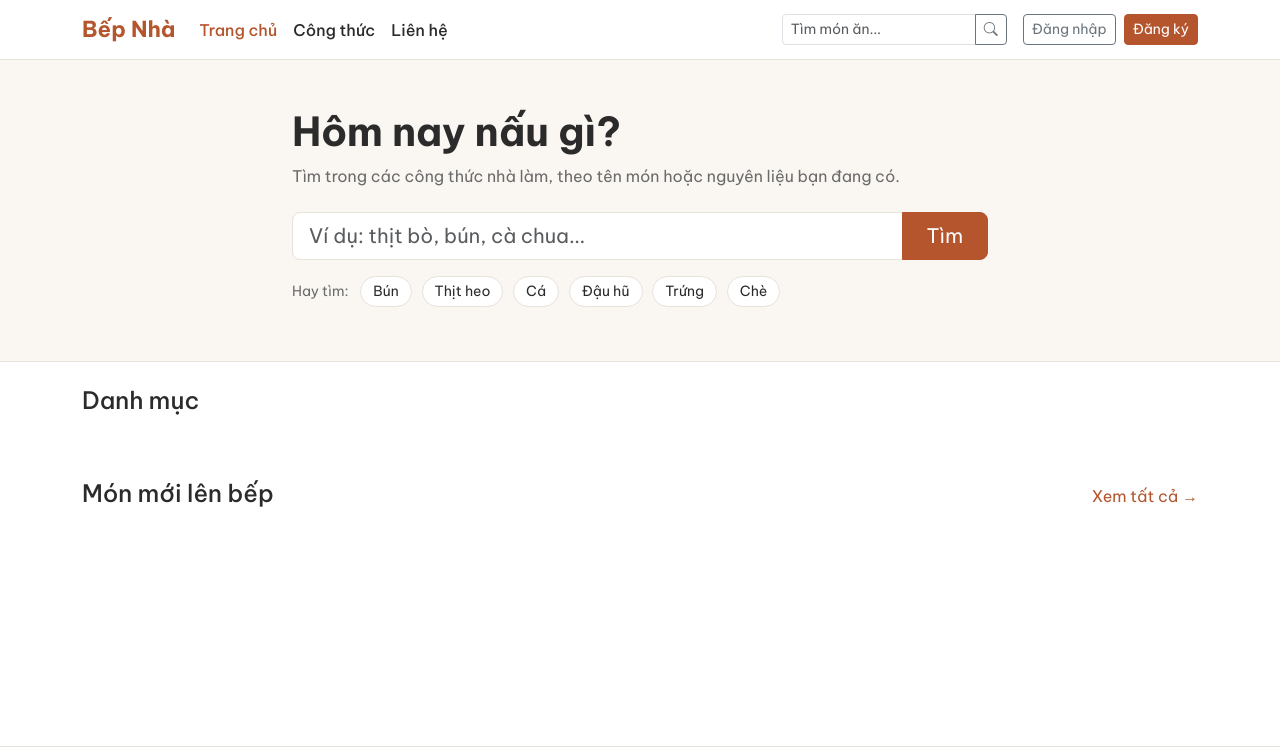
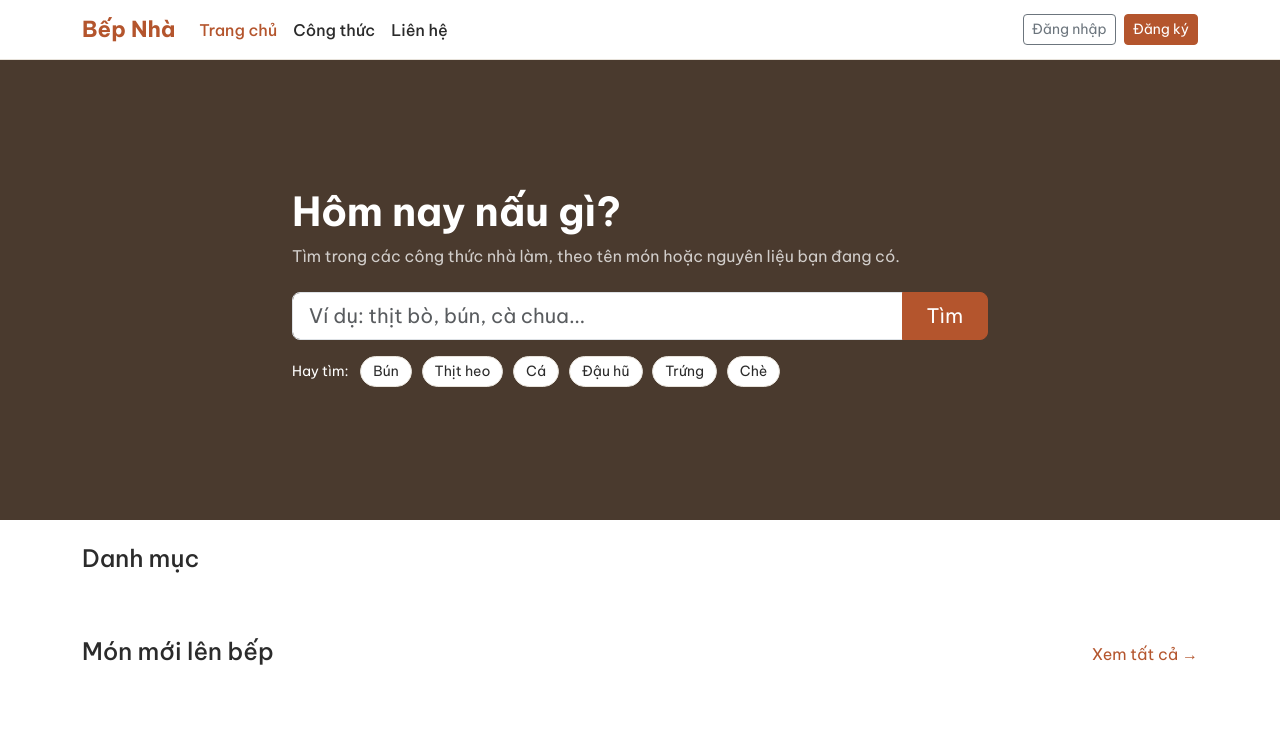
Before and after one commit to KabosuNeko/bepnha, an ASP.NET MVC app: page / in a window 1280 px wide. Shown: the top 747 px of the page. Run offline with ASP.NET Core 8 and stand-ins for ASP.NET MVC 5, Linux system fonts and the light colour scheme; the project's own start-up code is not run, and a stand-in starts its controllers and pages; some libraries are stand-ins or nearby versions.

Commit message:
style: put slideshow behind home search, avoid duplicate search box
- Home slideshow becomes the background of "Hôm nay nấu gì?" with a
  clickable dish link in the corner
- Hide the navbar search on Home and Recipes pages that have their own
- Add User entity to the EDMX diagram

```diff
--- a/RecipeSharingWebsite/Content/Site.css
+++ b/RecipeSharingWebsite/Content/Site.css
@@ -90,17 +90,51 @@ h1, h2, h3, h4, h5 {
     border-color: #2B2B2B;
 }
 
-/* Trang chủ: khối tìm kiếm */
-.search-hero {
-    background: #FAF7F2;
-    border-bottom: 1px solid #E7E2DA;
+/* Trang chủ: slideshow làm nền, khối tìm kiếm nằm đè lên trên */
+.hero-slider {
+    position: relative;
+    min-height: 460px; /* chưa có món nào thì vẫn đủ chỗ cho ô tìm */
+    background: #4A3A2E;
 }
 
-.search-hero .form-control {
-    border-color: #E7E2DA;
+.hero-img {
+    height: 460px;
+    object-fit: cover;
+    filter: brightness(.55); /* làm tối ảnh để chữ trắng và ô tìm dễ nhìn */
 }
 
-.search-hero .tag {
+.hero-search {
+    position: absolute;
+    inset: 0;
+    z-index: 2;
+    display: flex;
+    align-items: center;
+    pointer-events: none; /* bấm xuyên qua phần trống xuống ảnh */
+}
+
+.hero-search .container {
+    pointer-events: auto; /* nhưng ô tìm và từ khóa vẫn bấm được */
+}
+
+.hero-dish {
+    position: absolute;
+    right: 24px;
+    bottom: 44px; /* nằm trên mấy gạch chỉ slide */
+    z-index: 3;
+    color: #fff;
+    font-weight: 600;
+}
+
+.hero-dish:hover {
+    color: #fff;
+    text-decoration: underline;
+}
+
+.hero-slider .carousel-indicators {
+    z-index: 3;
+}
+
+.hero-search .tag {
     display: inline-block;
     padding: 4px 12px;
     margin: 0 6px 6px 0;
@@ -122,21 +156,6 @@ h1, h2, h3, h4, h5 {
 
 .cat-tile:hover img {
     box-shadow: 0 0 0 2px #B4552D;
-}
-
-/* Slideshow: ảnh sáng, chữ trên nền mờ ở dưới */
-.slide-img {
-    height: 380px;
-    object-fit: cover;
-}
-
-.slide-caption {
-    left: 0;
-    right: 0;
-    bottom: 0;
-    padding: 48px 24px 32px;
-    text-align: left;
-    background: linear-gradient(transparent, rgba(0, 0, 0, .65));
 }
 
 /* Thẻ món ăn (trang chủ) */
--- a/RecipeSharingWebsite/Views/Home/Index.cshtml
+++ b/RecipeSharingWebsite/Views/Home/Index.cshtml
@@ -8,11 +8,26 @@
 }
 
 @section hero {
+    @* Slideshow làm nền, khối tìm kiếm "Hôm nay nấu gì?" nằm đè lên trên *@
+    <section id="heroCarousel" class="carousel slide carousel-fade hero-slider" data-bs-ride="carousel" data-bs-interval="4000">
+        <div class="carousel-inner">
+            @for (int i = 0; i < slides.Count; i++)
+            {
+                <div class="carousel-item @(i == 0 ? "active" : "")">
+                    <img src="@Url.Content(slides[i].ImagePath ?? "~/Content/Images/placeholder.svg")" class="d-block w-100 hero-img" alt="@slides[i].Title" />
+                    @* tên món ở góc dưới, bấm vào mở trang chi tiết *@
+                    <a class="hero-dish" href="@Url.Action("Details", "Recipes", new { id = slides[i].RecipeID })">
+                        @slides[i].Title <span class="opacity-75">· món của @slides[i].Author →</span>
+                    </a>
+                </div>
+            }
+        </div>
+
         @* Khối tìm kiếm: tìm theo tên món hoặc nguyên liệu *@
-    <section class="search-hero py-5">
+        <div class="hero-search">
             <div class="container" style="max-width: 720px">
-            <h1 class="mb-2">Hôm nay nấu gì?</h1>
-            <p class="text-muted mb-4">Tìm trong các công thức nhà làm, theo tên món hoặc nguyên liệu bạn đang có.</p>
+                <h1 class="mb-2 text-white">Hôm nay nấu gì?</h1>
+                <p class="mb-4 text-white opacity-75">Tìm trong các công thức nhà làm, theo tên món hoặc nguyên liệu bạn đang có.</p>
                 @using (Html.BeginForm("Index", "Recipes", FormMethod.Get))
                 {
                     <div class="input-group input-group-lg mb-3">
@@ -21,12 +36,20 @@
                     </div>
                 }
                 <div>
-                <span class="text-muted small me-2">Hay tìm:</span>
+                    <span class="text-white small me-2">Hay tìm:</span>
                     @foreach (var tu in new[] { "Bún", "Thịt heo", "Cá", "Đậu hũ", "Trứng", "Chè" })
                     {
                         <a class="tag" href="@Url.Action("Index", "Recipes", new { searchString = tu })">@tu</a>
                     }
                 </div>
+            </div>
+        </div>
+
+        <div class="carousel-indicators">
+            @for (int i = 0; i < slides.Count; i++)
+            {
+                <button type="button" data-bs-target="#heroCarousel" data-bs-slide-to="@i" class="@(i == 0 ? "active" : "")" aria-label="Slide @(i + 1)"></button>
+            }
         </div>
     </section>
 }
@@ -46,41 +69,6 @@
         }
     </div>
 </section>
-
-@* ===== Slideshow món mới: mỗi slide là 1 món ăn, bấm vào thì mở trang chi tiết ===== *@
-@if (slides.Any())
-{
-    <div id="heroCarousel" class="carousel slide carousel-fade rounded-3 overflow-hidden mb-5" data-bs-ride="carousel" data-bs-interval="4000">
-        <div class="carousel-indicators">
-            @for (int i = 0; i < slides.Count; i++)
-            {
-                <button type="button" data-bs-target="#heroCarousel" data-bs-slide-to="@i" class="@(i == 0 ? "active" : "")" aria-label="Slide @(i + 1)"></button>
-            }
-        </div>
-        <div class="carousel-inner">
-            @for (int i = 0; i < slides.Count; i++)
-            {
-                <div class="carousel-item @(i == 0 ? "active" : "")">
-                    <a href="@Url.Action("Details", "Recipes", new { id = slides[i].RecipeID })">
-                        <img src="@Url.Content(slides[i].ImagePath ?? "~/Content/Images/placeholder.svg")" class="d-block w-100 slide-img" alt="@slides[i].Title" />
-                        <div class="carousel-caption slide-caption">
-                            <div class="small">Món mới của @slides[i].Author</div>
-                            <h3 class="mb-0 text-white">@slides[i].Title</h3>
-                        </div>
-                    </a>
-                </div>
-            }
-        </div>
-        <button class="carousel-control-prev" type="button" data-bs-target="#heroCarousel" data-bs-slide="prev">
-            <span class="carousel-control-prev-icon" aria-hidden="true"></span>
-            <span class="visually-hidden">Trước</span>
-        </button>
-        <button class="carousel-control-next" type="button" data-bs-target="#heroCarousel" data-bs-slide="next">
-            <span class="carousel-control-next-icon" aria-hidden="true"></span>
-            <span class="visually-hidden">Sau</span>
-        </button>
-    </div>
-}
 
 @* ===== Món mới nhất ===== *@
 <section class="mb-5">
--- a/RecipeSharingWebsite/Views/Shared/_Layout.cshtml
+++ b/RecipeSharingWebsite/Views/Shared/_Layout.cshtml
@@ -48,12 +48,16 @@
                     }
                 </ul>
 
-                @using (Html.BeginForm("Index", "Recipes", FormMethod.Get, new { @class = "d-flex me-lg-3 mb-2 mb-lg-0", role = "search" }))
+                @* trang chủ và trang Công thức đã có ô tìm lớn nên không hiện ô tìm trên menu *@
+                @if (!(ctrl == "Home" && act == "Index") && !(ctrl == "Recipes" && act == "Index"))
                 {
-                    <div class="input-group input-group-sm">
-                        <input type="search" name="searchString" class="form-control" placeholder="Tìm món ăn..." aria-label="Tìm món ăn" />
-                        <button class="btn btn-outline-secondary" type="submit" aria-label="Tìm"><i class="bi bi-search"></i></button>
-                    </div>
+                    using (Html.BeginForm("Index", "Recipes", FormMethod.Get, new { @class = "d-flex me-lg-3 mb-2 mb-lg-0", role = "search" }))
+                    {
+                        <div class="input-group input-group-sm">
+                            <input type="search" name="searchString" class="form-control" placeholder="Tìm món ăn..." aria-label="Tìm món ăn" />
+                            <button class="btn btn-outline-secondary" type="submit" aria-label="Tìm"><i class="bi bi-search"></i></button>
+                        </div>
+                    }
                 }
 
                 @if (daDangNhap)
```
Also changed, not shown: RecipeSharingWebsite/Models/Recipe.cs (line endings or trailing spaces), RecipeSharingWebsite/Models/User.cs (line endings or trailing spaces), 1 other file. Lines whose indentation alone changed are shown as unchanged.
